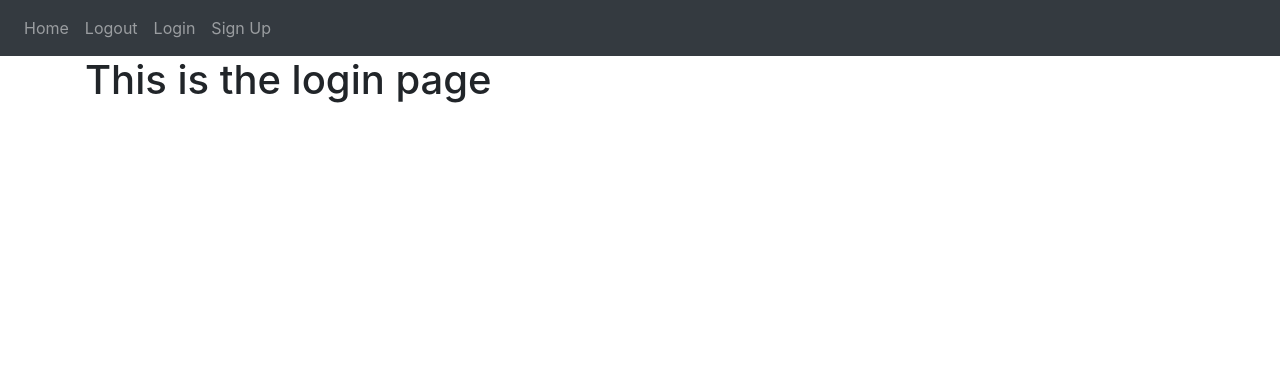
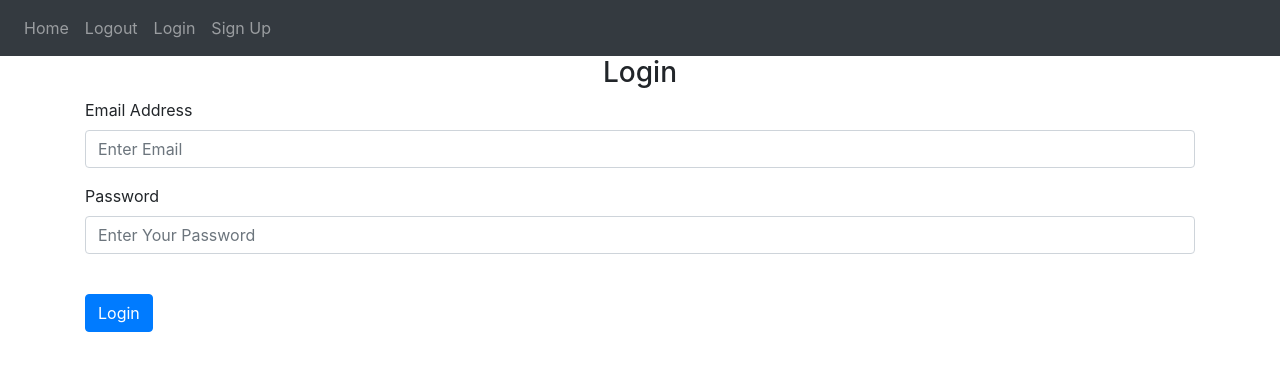
Before and after one commit to Estarguan/WebDevelopment, a Flask app: page /login in a window 1280 px wide. Shown: the top 371 px of the page. Run offline with Flask 2, Linux system fonts and the light colour scheme; some libraries are stand-ins or nearby versions.

Commit message:
changed settings and pythontut

```diff
--- a/pythonWebDevTut/website/auth.py
+++ b/pythonWebDevTut/website/auth.py
@@ -1,18 +1,37 @@
-from flask import Blueprint, render_template
+from flask import Blueprint, render_template, request,flash
 
 auth = Blueprint('auth', __name__)
 
 
-@auth.route('/login')
+@auth.route('/login', methods=['GET','POST'])
 def login():
-    return render_template("login.html")
+  if request.method == 'POST':
+    email = request.form.get('email')
+    password = request.form.get('password')
+  return render_template("login.html")
 
 
 @auth.route('/logout')
 def logout():
-    return "<p>logout</p>"
+  return "<p>logout</p>"
 
 
-@auth.route('/sign-up')
+@auth.route('/sign-up',methods=['GET','POST'])
 def sign_up():
-    return render_template("sign_up.html")
+  if request.method == 'POST':
+    email = request.form.get('email')
+    firstName = request.form.get('firstName')
+    password1 = request.form.get('password1')
+    password2 = request.form.get('password2')
+
+    if len(email) < 4:
+      flash('Email must be 4 or more characters', category='error')
+    elif len(firstName) < 2:
+      flash('First name must be greater than 1 character', category='error')
+    elif password1 != password2:
+      flash('Passwords don\'t match',category='error')
+    elif len(password1) < 7:
+      flash('Password must be at least 7 characters', category='error')
+    else:
+      flash('Account created!', category='success') #add user to database
+  return render_template("sign_up.html")
--- a/pythonWebDevTut/website/templates/base.html
+++ b/pythonWebDevTut/website/templates/base.html
@@ -18,6 +18,7 @@
     <title>{% block title %}{% endblock %}</title>
   </head>
   <body>
+    <!-- navbar -->
     <nav class="navbar navbar-expand-lg navbar-dark bg-dark">
       <button
         class="navbar-toggler"
@@ -36,6 +37,28 @@
         </div>
       </div>
     </nav>
+
+{% with messages = get_flashed_messages(with_categories=true) %}
+  {% if messages %}
+    {% for category, message in messages %}
+      {% if category =='error' %}
+        <div class="alert alert-danger alter-dismissable fade show" role="alert">
+          {{ message }}
+          <button type="button" class="close" data-dismiss="alert">
+            <span aria-hidden="true">&times;</span>
+          </button>
+        </div>
+        {% else %}
+        <div class="alert alert-success alter-dismissable fade show" role="alert">
+        {{ message }}
+          <button type="button" class="close" data-dismiss="alert">
+            <span aria-hidden="true">&times;</span>
+          </button>
+        </div>
+      {% endif %}
+    {% endfor %}
+  {%endif%}
+{% endwith %}
     <div class="container">{% block content %} {% endblock %}</div>
 
     <script
--- a/pythonWebDevTut/website/templates/login.html
+++ b/pythonWebDevTut/website/templates/login.html
@@ -1,3 +1,27 @@
 {% extends "base.html" %} {% block title %}Login{% endblock %} {%block content%}
-<h1>This is the login page</h1>
+<form method="POST">
+  <h3 align="center">Login</h3>
+  <div class="form-group">
+    <label for="email">Email Address</label>
+    <input
+      type="email"
+      class="form-control"
+      id="email"
+      name="email"
+      placeholder="Enter Email"
+    />
+  </div>
+  <div class="form-group">
+    <label for="password">Password</label>
+    <input
+      type="password"
+      class="form-control"
+      id="password"
+      name="password"
+      placeholder="Enter Your Password"
+    />
+  </div>
+  <br />
+  <button type="submit" class="btn btn-primary">Login</button>
+</form>
 {% endblock %}
--- a/pythonWebDevTut/website/templates/sign_up.html
+++ b/pythonWebDevTut/website/templates/sign_up.html
@@ -1,7 +1,7 @@
 {% extends "base.html" %} {% block title %}Sign Up{% endblock %} {%block
 content%}
 <form method="POST">
-  <h3 align="center"></h3>
+  <h3 align="center">Sign Up</h3>
   <div class="form-group">
     <label for="email">Email Address</label>
     <input
@@ -35,7 +35,7 @@ content%}
   <div class="form-group">
     <label for="password2">Confirm Password</label>
     <input
-      type="text"
+      type="password"
       class="form-control"
       id="password2"
       name="password2"
```
